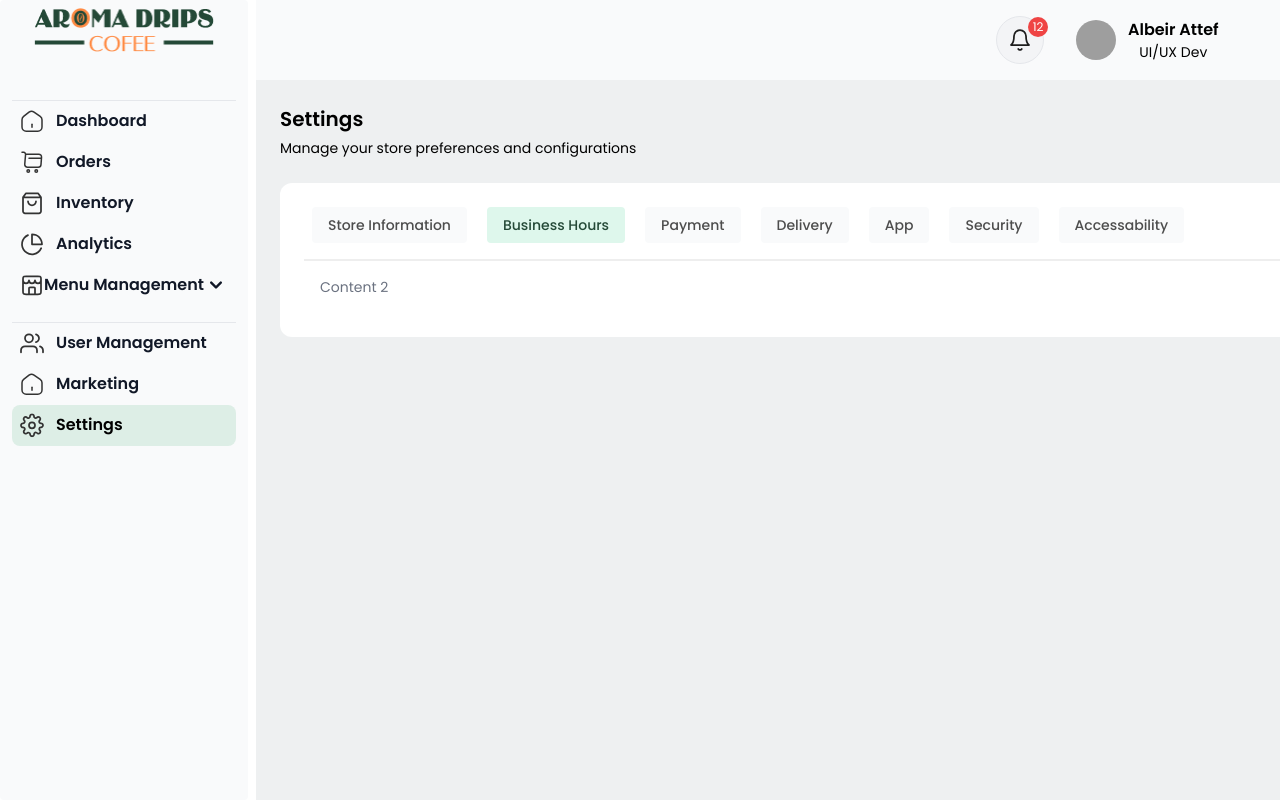
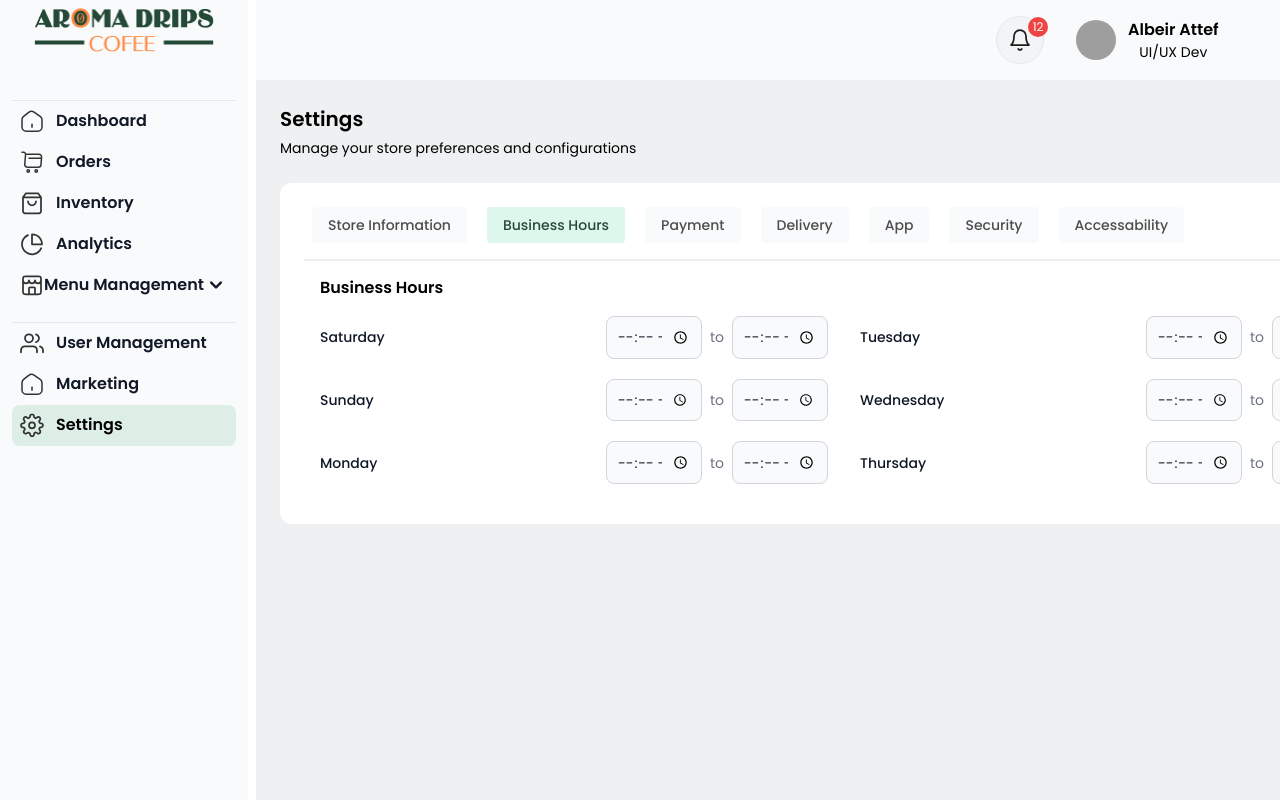
Before and after one commit to MazenUcef/aroma-dashboard-template-, a React (Vite) app: page /settings in a window 1280 px wide. Both pictures are taken after a click on the button "Business Hours". Shown: the top 800 px of the page. Built offline with nearby package versions, Linux system fonts and the light colour scheme; grey boxes are pictures that could not be loaded.

Commit message:
Business Hours done successfully

```diff
--- /dev/null
+++ b/src/Components/BusinessHours.tsx
@@ -0,0 +1,159 @@
+import { useState } from "react";
+import { Label, TextInput } from "flowbite-react";
+
+const BusinessHours = () => {
+    const [hours, setHours] = useState({
+        saturday: { from: "8:00", to: "5:00" },
+        sunday: { from: "8:00", to: "5:00" },
+        monday: { from: "8:00", to: "5:00" },
+        tuesday: { from: "8:00", to: "5:00" },
+        wednesday: { from: "8:00", to: "5:00" },
+        thursday: { from: "8:00", to: "5:00" },
+    });
+
+    const handleTimeChange = (day: string, field: string, value: string) => {
+        setHours((prev) => ({
+            ...prev,
+            [day]: {
+                ...prev[day as keyof typeof hours],
+                [field]: value,
+            },
+        }));
+    };
+
+    return (
+        <div className="flex w-full flex-col">
+            <h1 className="text-[16px] text-black mb-[16px] font-semibold font-poppins">Business Hours</h1>
+            <form className="w-full">
+                <div className="flex justify-between gap-8 items-center">
+                    <div className="w-[33.75rem] flex flex-col gap-5">
+                        <div className="flex w-full items-center justify-between">
+                            <div>
+                                <Label>Saturday</Label>
+                            </div>
+                            <div className="flex items-center gap-2">
+                                <TextInput
+                                    type="time"
+                                    value={hours.saturday.from}
+                                    onChange={(e) => handleTimeChange("saturday", "from", e.target.value)}
+                                    className="w-24"
+                                />
+                                <span>to</span>
+                                <TextInput
+                                    type="time"
+                                    value={hours.saturday.to}
+                                    onChange={(e) => handleTimeChange("saturday", "to", e.target.value)}
+                                    className="w-24"
+                                />
+                            </div>
+                        </div>
+                        <div className="flex w-full items-center justify-between">
+                            <div>
+                                <Label>Sunday</Label>
+                            </div>
+                            <div className="flex items-center gap-2">
+                                <TextInput
+                                    type="time"
+                                    value={hours.sunday.from}
+                                    onChange={(e) => handleTimeChange("sunday", "from", e.target.value)}
+                                    className="w-24"
+                                />
+                                <span>to</span>
+                                <TextInput
+                                    type="time"
+                                    value={hours.sunday.to}
+                                    onChange={(e) => handleTimeChange("sunday", "to", e.target.value)}
+                                    className="w-24"
+                                />
+                            </div>
+                        </div>
+                        <div className="flex w-full items-center justify-between">
+                            <div>
+                                <Label>Monday</Label>
+                            </div>
+                            <div className="flex items-center gap-2">
+                                <TextInput
+                                    type="time"
+                                    value={hours.monday.from}
+                                    onChange={(e) => handleTimeChange("monday", "from", e.target.value)}
+                                    className="w-24"
+                                />
+                                <span>to</span>
+                                <TextInput
+                                    type="time"
+                                    value={hours.monday.to}
+                                    onChange={(e) => handleTimeChange("monday", "to", e.target.value)}
+                                    className="w-24"
+                                />
+                            </div>
+                        </div>
+                    </div>
+                    <div className="w-[33.75rem] flex flex-col gap-5">
+                        <div className="flex w-full items-center justify-between">
+                            <div>
+                                <Label>Tuesday</Label>
+                            </div>
+                            <div className="flex items-center gap-2">
+                                <TextInput
+                                    type="time"
+                                    value={hours.tuesday.from}
+                                    onChange={(e) => handleTimeChange("tuesday", "from", e.target.value)}
+                                    className="w-24"
+                                />
+                                <span>to</span>
+                                <TextInput
+                                    type="time"
+                                    value={hours.tuesday.to}
+                                    onChange={(e) => handleTimeChange("tuesday", "to", e.target.value)}
+                                    className="w-24"
+                                />
+                            </div>
+                        </div>
+                        <div className="flex w-full items-center justify-between">
+                            <div>
+                                <Label>Wednesday</Label>
+                            </div>
+                            <div className="flex items-center gap-2">
+                                <TextInput
+                                    type="time"
+                                    value={hours.wednesday.from}
+                                    onChange={(e) => handleTimeChange("wednesday", "from", e.target.value)}
+                                    className="w-24"
+                                />
+                                <span>to</span>
+                                <TextInput
+                                    type="time"
+                                    value={hours.wednesday.to}
+                                    onChange={(e) => handleTimeChange("wednesday", "to", e.target.value)}
+                                    className="w-24"
+                                />
+                            </div>
+                        </div>
+                        <div className="flex w-full items-center justify-between">
+                            <div>
+                                <Label>Thursday</Label>
+                            </div>
+                            <div className="flex items-center gap-2">
+                                <TextInput
+                                    type="time"
+                                    value={hours.thursday.from}
+                                    onChange={(e) => handleTimeChange("thursday", "from", e.target.value)}
+                                    className="w-24"
+                                />
+                                <span>to</span>
+                                <TextInput
+                                    type="time"
+                                    value={hours.thursday.to}
+                                    onChange={(e) => handleTimeChange("thursday", "to", e.target.value)}
+                                    className="w-24"
+                                />
+                            </div>
+                        </div>
+                    </div>
+                </div>
+            </form>
+        </div>
+    );
+};
+
+export default BusinessHours;
--- a/src/pages/Settings.tsx
+++ b/src/pages/Settings.tsx
@@ -3,17 +3,14 @@ import AppearanceSettings from "../components/AppearanceSettings";
 import PaymentSettings from "../components/PaymentSettings";
 import StoreInformation from "../components/StoreInformation";
 import SecuritySettings from "../components/SecuritySettings";
+import BusinessHours from "../components/BusinessHours";
 
 const Settings = () => {
     const [activeTab, setActiveTab] = useState<string>("StoreInformation");
 
     const tabs = [
-        {
-            id: "StoreInformation",
-            title: "Store Information",
-            content: <StoreInformation />,
-        },
-        { id: "BusinessHours", title: "Business Hours", content: "Content 2" },
+        { id: "StoreInformation", title: "Store Information", content: <StoreInformation /> },
+        { id: "BusinessHours", title: "Business Hours", content: <BusinessHours /> },
         { id: "Payment", title: "Payment", content: <PaymentSettings /> },
         { id: "Delivery", title: "Delivery", content: "Content 4" },
         { id: "App", title: "App", content: <AppearanceSettings /> },
@@ -37,8 +34,8 @@ const Settings = () => {
                             key={tab.id}
                             onClick={() => setActiveTab(tab.id)}
                             className={`py-2 px-4 rounded-sm mx-2 text-sm font-medium cursor-pointer transition-colors ${activeTab === tab.id
-                                    ? "bg-[#def7ec] text-[#244937]"
-                                    : "bg-[#f9fafb] text-[#4d4d4d] hover:bg-gray-100"
+                                ? "bg-[#def7ec] text-[#244937]"
+                                : "bg-[#f9fafb] text-[#4d4d4d] hover:bg-gray-100"
                                 }`}
                         >
                             {tab.title}
```
